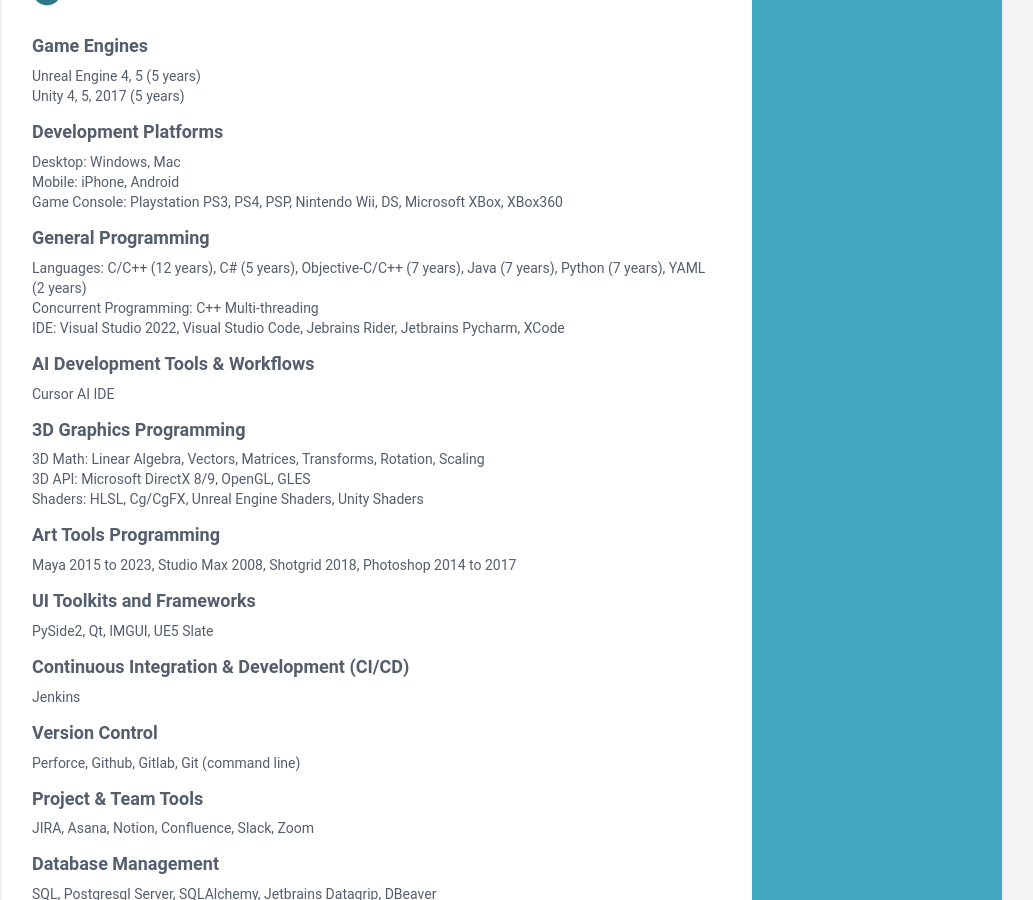
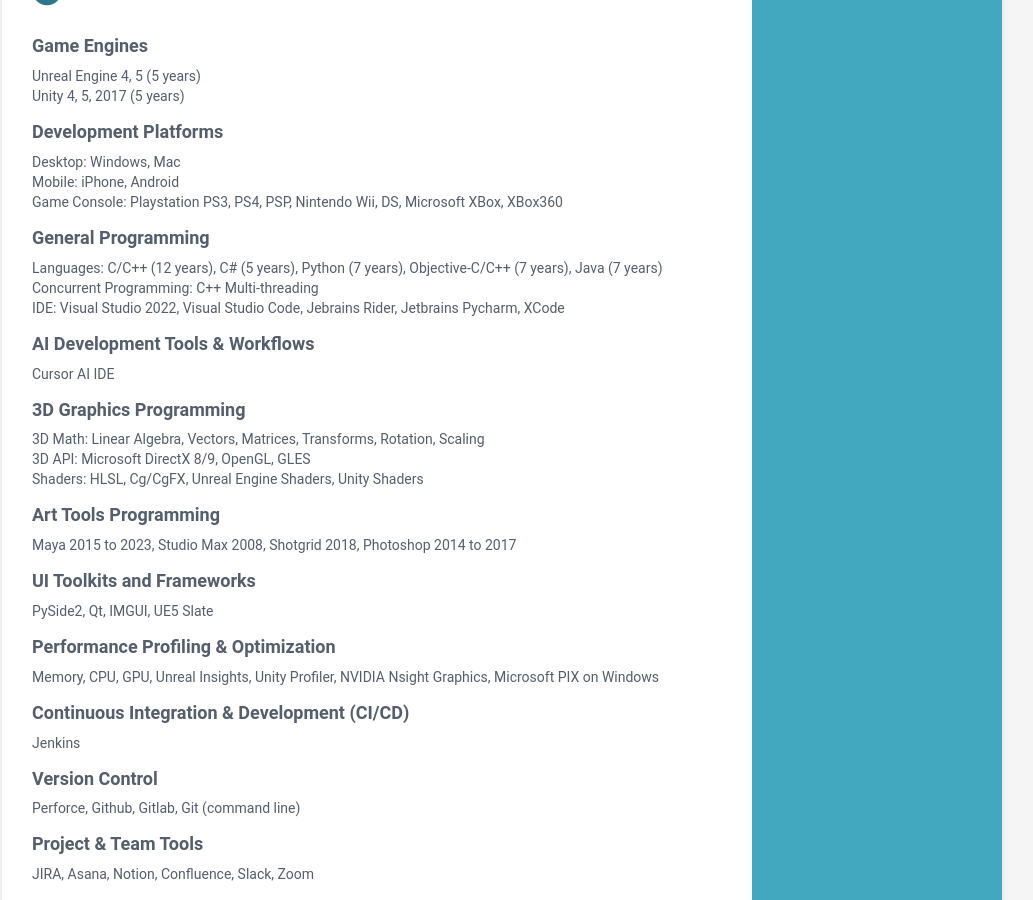
Before and after one commit to techengineer3d/resume, a Jekyll site: the page built from index.html, in a window 1280 px wide and 900 px high, scrolled down 1128 px. Shown: the whole window, without its empty margins (138-1171 px from the left). Built offline with Jekyll 4.4.1, drawn with Linux system fonts in a browser that asks for light colours.

Commit message:
Skill Section Update
Added profiling and optimization section. Edited programming languages for relevancy and space saving.

```diff
--- a/_data/skill_data.yml
+++ b/_data/skill_data.yml
@@ -17,7 +17,7 @@
     - Programming:
       title: "General Programming"
       desc: >-
-        <span>Languages: C/C++ (12 years), C# (5 years), Objective-C/C++ (7 years), Java (7 years), Python (7 years), YAML (2 years)</span><br/>
+        <span>Languages: C/C++ (12 years), C# (5 years), Python (7 years), Objective-C/C++ (7 years), Java (7 years)</span><br/>
         <span>Concurrent Programming: C++ Multi-threading<br/>
         <span>IDE: Visual Studio 2022, Visual Studio Code, Jebrains Rider, Jetbrains Pycharm, XCode</span><br/>
       level: 0
@@ -40,6 +40,11 @@
     - UIProgramming:
       title: "UI Toolkits and Frameworks"
       desc: <span>PySide2, Qt, IMGUI, UE5 Slate</span><br/>
+      level: 0
+    - PerfProfilingOpt:
+      title: "Performance Profiling & Optimization"
+      desc: >-
+        <span>Memory, CPU, GPU, Unreal Insights, Unity Profiler, NVIDIA Nsight Graphics, Microsoft PIX on Windows</span><br/>
       level: 0
     - CICD:
       title: "Continuous Integration & Development (CI/CD)"
```
